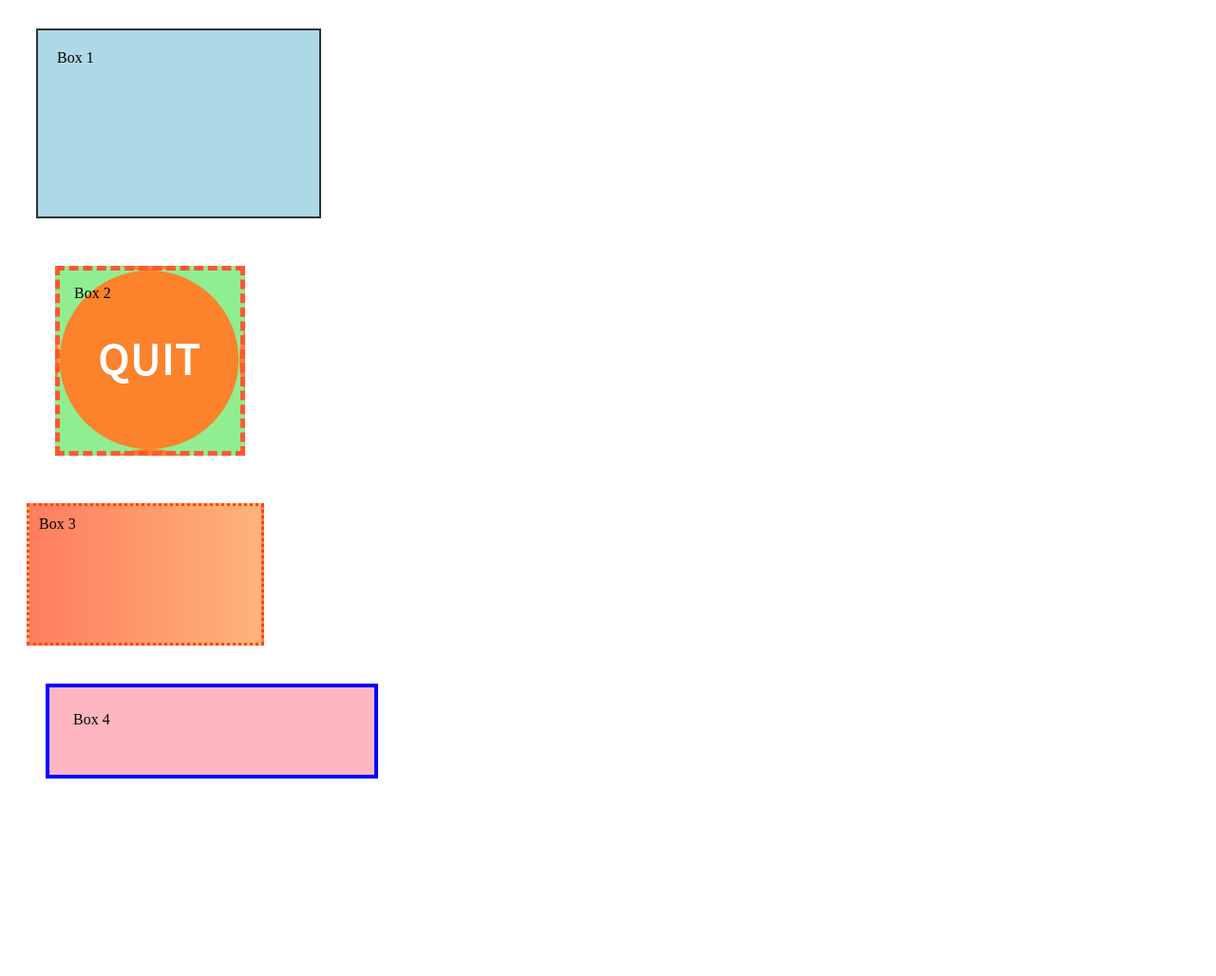
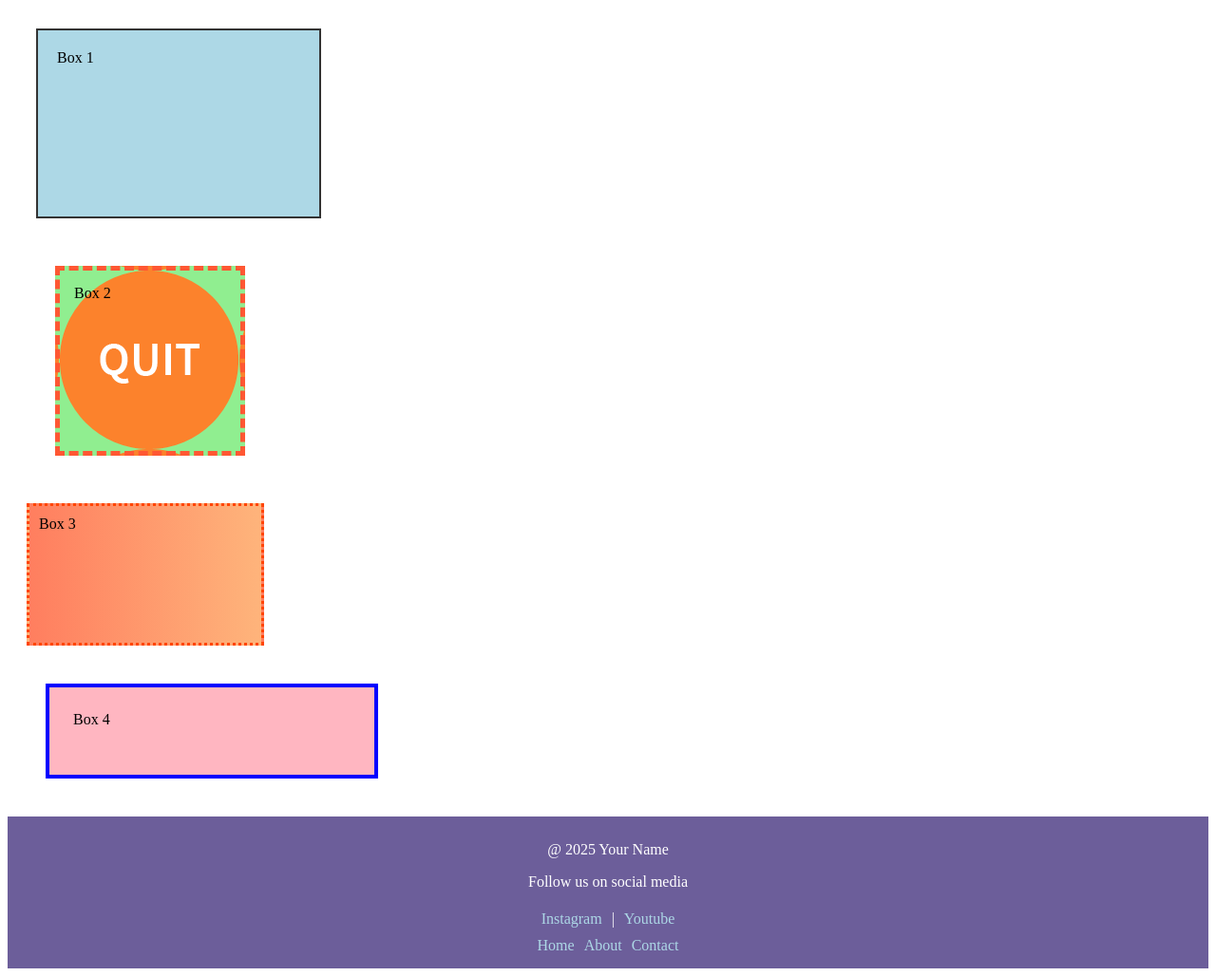
Before and after one commit to soggydrybiscuit/WPR181, a plain HTML site: page Exercises/Day5/index.html in a window 1280 px wide. Shown: the whole page at 95% size. Before the commit the page ends 860 px from the top, so only its background shows below. Drawn offline with Linux system fonts and the light colour scheme.

Commit message:
first commit

```diff
--- a/Exercises/Day5/index.html
+++ b/Exercises/Day5/index.html
@@ -8,13 +8,32 @@
     <title>Document</title>
 </head>
 <body>
-    <div class="box1">Box 1
-    </div>
-    <div class="box2">Box 2
-    </div>
-    <div class="box3">Box 3
-    </div>
-    <div class="box4">Box 4
-    </div>
+    <main>
+        <div class="box1">Box 1</div>
+        <div class="box2">Box 2</div>
+        <div class="box3">Box 3</div>
+        <div class="box4">Box 4</div>
+    </main>
+
+    <footer>
+        <p>@ 2025 Your Name</p>
+        <p>Follow us on social media</p>
+        <ul id="links">
+            <li><a href="#">Instagram</a></li>
+            <li>|</li>
+            <li><a href="#">Youtube</a></li>
+        </ul>
+
+        <nav>
+            <ul>
+                <li><a href="#">Home</a></li>
+                <li><a href="#">About</a></li>
+                <li><a href="#">Contact</a></li>
+            </ul>
+        </nav>
+    </footer>
+
+
+
 </body>
 </html>
--- a/Exercises/Day5/style.css
+++ b/Exercises/Day5/style.css
@@ -39,3 +39,41 @@
 * {
     box-sizing: border-box;
 }
+
+
+/*FOOTER*/
+
+footer {
+    margin: 0;
+    padding: 10px;
+    background-color: #6c5e9a;
+    color: white;
+    text-align: center;
+}
+
+ul {
+    list-style: none;
+    margin: 0 10px;
+    padding: 5px;
+    display: flex;
+    justify-content: center;
+    gap: 10px;
+
+}
+
+footer a {
+    text-decoration: none;
+    color: lightblue;
+}
+
+nav ul a:active{
+    color: gold;
+    text-decoration-line: underline;
+}
+
+@media (max-width: 600px) {
+    footer ul li {
+        display: block;
+        margin-bottom: 10px;
+    }
+}
```
Also changed, not shown: Exercises/Day 7/Practise.PNG (added), Exercises/Day 7/Samples/Form 2.PNG (added), Exercises/Day 7/Samples/form 4.PNG (added), Exercises/Day 7/logo.jpg (added), 2 other files.
